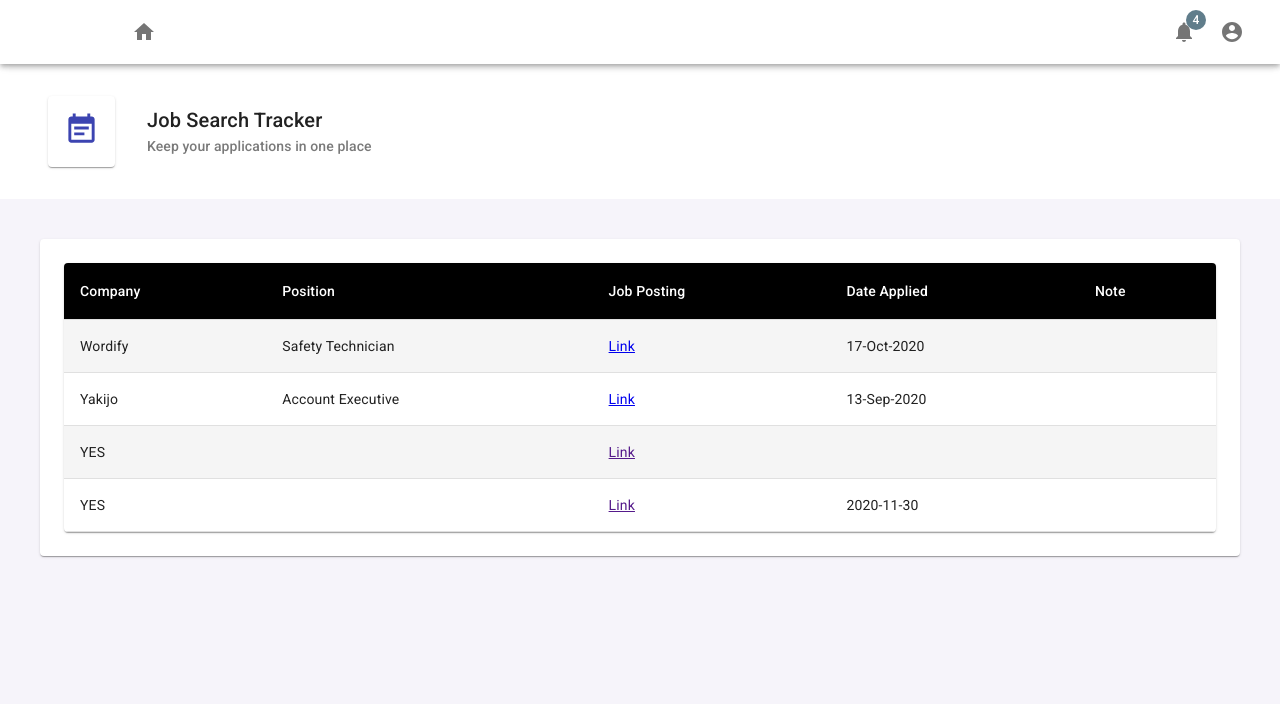
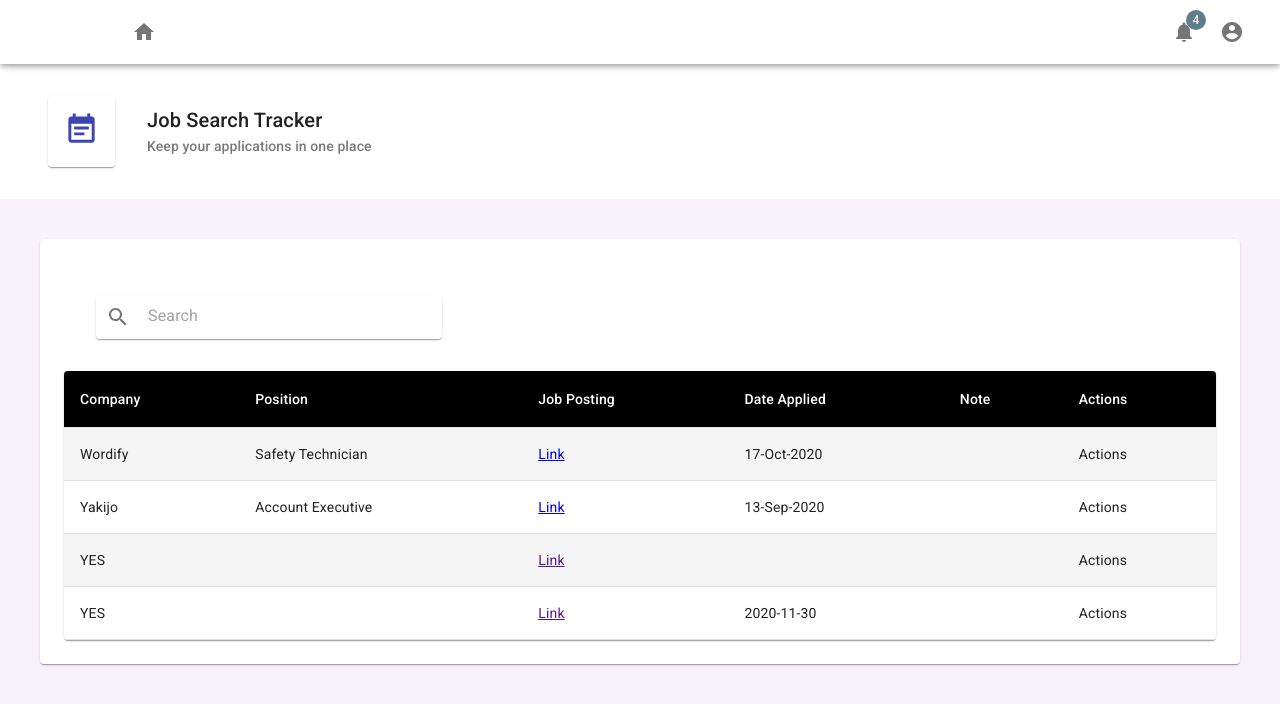
Before and after one commit to deboragaleano/job-search-tracker, a React (Create React App) app: page / in a window 1280 px wide. Shown: the top 704 px of the page. Built offline with nearby package versions, Linux system fonts and the light colour scheme; data requests are answered from the project's data file.

Commit message:
style search bar

```diff
--- a/src/App.js
+++ b/src/App.js
@@ -1,10 +1,15 @@
 import "./App.css";
 import appService from "./services/applications";
 import { useEffect, useState } from "react";
-import { makeStyles, createMuiTheme, ThemeProvider } from '@material-ui/core/styles';
+import {
+  makeStyles,
+  createMuiTheme,
+  ThemeProvider,
+} from "@material-ui/core/styles";
+import Paper from "@material-ui/core/Paper";
 import List from "./components/List";
 import PageHeader from "./components/PageHeader";
-// import Search from "./components/Search";
+import Search from "./components/Search";
 import Navbar from "./components/Navbar";
 
 const theme = createMuiTheme({
@@ -13,14 +18,18 @@ const theme = createMuiTheme({
       main: "#d81b60",
     },
     secondary: {
-      main: '#607d8b',
-    }
+      main: "#607d8b",
+    },
   },
 });
 
 const useStyles = makeStyles((theme) => ({
   root: {
-    background: 'red'
+    background: "red",
+  },
+  pageContent: {
+    margin: theme.spacing(5),
+    padding: theme.spacing(3),
   },
 }));
 
@@ -61,11 +70,17 @@ function App() {
   return (
     <ThemeProvider theme={theme}>
       <Navbar />
-        <div className="App">
-          <PageHeader />
-          {/* <Search value={search} onChange={(e) => setSearch(e.target.value)} /> */}
-          <List applications={filteredItems} remove={removeItem} addItem={addItem}/>
-        </div>
+      <div className="App">
+        <PageHeader />
+        <Paper className={classes.pageContent}>
+          <Search value={search} onChange={(e) => setSearch(e.target.value)} />
+          <List
+            applications={filteredItems}
+            remove={removeItem}
+            addItem={addItem}
+          />
+        </Paper>
+      </div>
     </ThemeProvider>
   );
 }
--- a/src/components/List.js
+++ b/src/components/List.js
@@ -27,20 +27,16 @@ const StyledTableRow = withStyles((theme) => ({
   },
 }))(TableRow);
 
-const useStyles = makeStyles((theme) => ({
-  pageContent: {
-    margin: theme.spacing(5),
-    padding: theme.spacing(3),
-  },
-}));
+// const useStyles = makeStyles((theme) => ({
+
+// }));
 
 export default function List({ applications, remove, addItem }) {
-  const classes = useStyles();
+  // const classes = useStyles();
 
   return (
     <>
-      <Paper className={classes.pageContent}>
-        {/* <AppForm addItem={addItem} />  */}
+      {/* <AppForm addItem={addItem} /> */}
       <TableContainer component={Paper}>
         <Table aria-label="customized table">
           <TableHead>
@@ -50,7 +46,7 @@ export default function List({ applications, remove, addItem }) {
               <StyledTableCell>Job Posting</StyledTableCell>
               <StyledTableCell>Date Applied</StyledTableCell>
               <StyledTableCell>Note</StyledTableCell>
-                {/* <StyledTableCell>Actions</StyledTableCell>  */}
+              <StyledTableCell>Actions</StyledTableCell>
             </StyledTableRow>
           </TableHead>
           <TableBody>
@@ -61,22 +57,18 @@ export default function List({ applications, remove, addItem }) {
                 </StyledTableCell>
                 <StyledTableCell>{app.position}</StyledTableCell>
                 <StyledTableCell>
-                    <a
-                      href={app.link}
-                      target="_blank"
-                      rel="noopener noreferrer"
-                    >
+                  <a href={app.link} target="_blank" rel="noopener noreferrer">
                     Link
                   </a>
                 </StyledTableCell>
                 <StyledTableCell>{app.date}</StyledTableCell>
                 <StyledTableCell>{app.note}</StyledTableCell>
+                <StyledTableCell>Actions</StyledTableCell>
               </StyledTableRow>
             ))}
           </TableBody>
         </Table>
       </TableContainer>
-      </Paper>
     </>
   );
 }
--- a/src/components/Search.js
+++ b/src/components/Search.js
@@ -1,19 +1,42 @@
 import React from "react";
 import { makeStyles } from "@material-ui/core/styles";
-import TextField from "@material-ui/core/TextField";
+import SearchIcon from "@material-ui/icons/Search";
+import IconButton from "@material-ui/core/IconButton";
+import InputBase from "@material-ui/core/InputBase";
+import Paper from "@material-ui/core/Paper";
 
 const useStyles = makeStyles((theme) => ({
   root: {
-    margin: theme.spacing(4)
+    margin: theme.spacing(4),
+    width: "30%",
+  },
+  input: {
+    marginLeft: theme.spacing(1),
+    flex: 1,
+  },
+  iconButton: {
+    padding: 10,
   },
 }));
 
-export default function Search({value, onChange}) {
+export default function Search({ value, onChange }) {
   const classes = useStyles();
 
   return (
-    <div className={classes.root}>
-          <TextField value={value} onChange={onChange} label="Search"/>
-    </div>
+    <Paper className={classes.root}>
+      <IconButton
+        type="submit"
+        className={classes.iconButton}
+        aria-label="search"
+      >
+        <SearchIcon />
+      </IconButton>
+      <InputBase
+        className={classes.input}
+        placeholder="Search"
+        value={value}
+        onChange={onChange}
+      />
+    </Paper>
   );
 }
```
Lines whose indentation alone changed are shown as unchanged.
